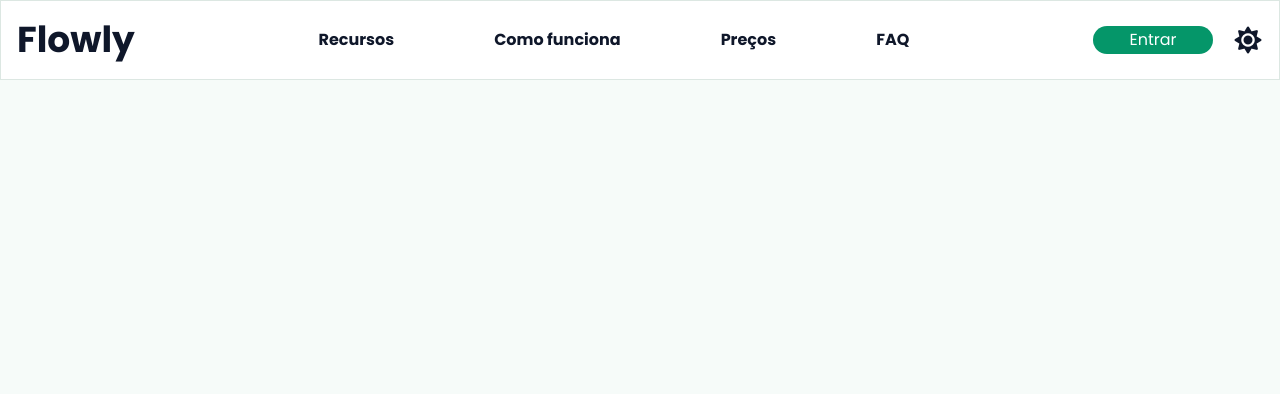
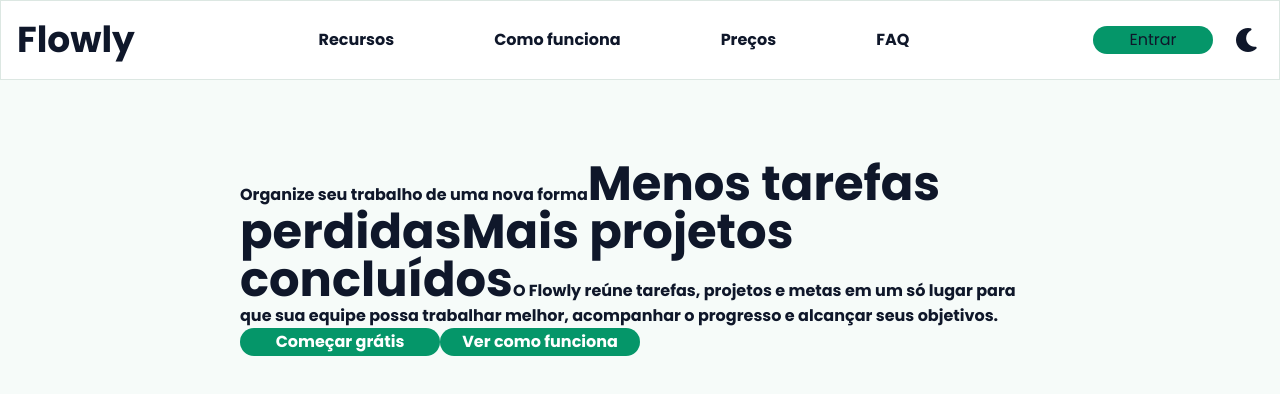
Before and after one commit to Arthur-Hirata/Flowly, a React (Vite) app: page / in a window 1280 px wide. Shown: the top 394 px of the page. Built offline with nearby package versions, Linux system fonts and the light colour scheme.

Commit message:
Adicionei os conteúdos da Hero

```diff
--- a/src/App.tsx
+++ b/src/App.tsx
@@ -1,11 +1,12 @@
 import './App.css'
 import Navbar from './Components/Navbar'
-
+import Hero from './Components/Hero'
 function App() {
 
   return (
     <main className='bg-background pt min-h-screen text-text font-poppins '>
       <Navbar />
+      <Hero />
     </main>
   )
 }
--- a/src/Components/Button.tsx
+++ b/src/Components/Button.tsx
@@ -11,7 +11,7 @@ function Button({ children, variant = "primary",  onClick } : ButtonProps){
         variant === "primary"
           ? "bg-primary text-white"
           : "bg-primary  text-white"
-      } rounded-2xl w-30 h-7 hover:transition-transform duration-300 ease-in-out hover:scale-105` }
+      } rounded-2xl w-50 h-7 hover:transition-transform duration-300 ease-in-out hover:scale-105` }
     >
       {children}
     </button>
--- a/src/Components/Hero.tsx
+++ b/src/Components/Hero.tsx
@@ -0,0 +1,25 @@
+import Button from "./Button"
+
+
+function Hero(){
+    return (
+        <div className="flex justify-center itens-center mt-20 gap-30">
+            <div className="font-bold flex-col w-200">
+                <span className="text-center">Organize seu trabalho de uma nova forma</span>
+                <span className="text-5xl">Menos tarefas perdidasMais projetos concluídos</span>
+                <span>O Flowly reúne tarefas, projetos e metas em um só lugar para que sua equipe possa trabalhar melhor, acompanhar o progresso e alcançar seus objetivos.</span>
+                <div className="flex-row">
+                    <Button
+                        variant="primary"
+                        children="Começar grátis"
+                    />
+                    <Button
+                        variant="primary"
+                        children="Ver como funciona"
+                    />
+                </div>
+            </div>
+        </div>
+    )
+}
+export default Hero
--- a/src/Components/Navbar.tsx
+++ b/src/Components/Navbar.tsx
@@ -1,24 +1,26 @@
-import Button from "./Button"
+
+import { useState } from "react";
+function getInitialTheme (){
+    const savedTheme = localStorage.getItem("theme");
+
+    if (savedTheme) {
+        return savedTheme;
+    }
+
+    return window.matchMedia("(prefers-color-scheme: dark)").matches
+        ? "dark"
+        : "light";
+}
 function Navbar() {
-    const root = document.documentElement;
-    let savedTheme = localStorage.getItem("theme")
-    if (!savedTheme){
-        savedTheme  = window.matchMedia("(prefers-color-scheme:dark)").matches
-            ? "dark"
-            : "light";
-    }
-    root.setAttribute("data-theme", savedTheme)
+    const [theme, setTheme] = useState(getInitialTheme)
+    document.documentElement.setAttribute("data-theme", theme)
+    const icon = theme === "dark" ? "fa-sun" : "fa-moon"
+
     function changeTheme(){
-        const isDark = root.getAttribute("data-theme") === "dark"
-        const nextTheme = isDark ? "light" : "dark"
-        root.setAttribute("data-theme", nextTheme)
+        const nextTheme = theme === "dark" ? "ligth" : "dark"
+        setTheme(nextTheme)
         localStorage.setItem("theme", nextTheme)
     }
-
-
-
-
-
     return (
         <nav className="bg-card flex h-20 w-screen justify-between items-center pl-4 pr-4 border border-border static  ">
             <h1 className="text-4xl font-bold">Flowly</h1>
@@ -29,10 +31,10 @@ function Navbar() {
                 <span className="inline-block transition-transform duration-300 ease-in-out hover:scale-110 hover:text-hover">FAQ</span>
             </div>
             <div className="flex gap-5 items-center ">
-            <Button
-            variant="primary"
-            children={"Entrar"}></Button>
-            <i className="fas fa-sun text-2xl hover:transition-transform durantion-300 ease-in-out hover:scale-105" onClick={changeTheme}></i>
+            <button className="bg-primary rounded-2xl w-30 h-7 hover:transition-transform duration-300 ease-in-out hover:scale-105">
+                Entrar
+            </button>
+            <i className={`fas ${icon} text-2xl hover:transition-transform durantion-300 ease-in-out hover:scale-105`} onClick={changeTheme}></i>
             </div>
         </nav>
     )
```
